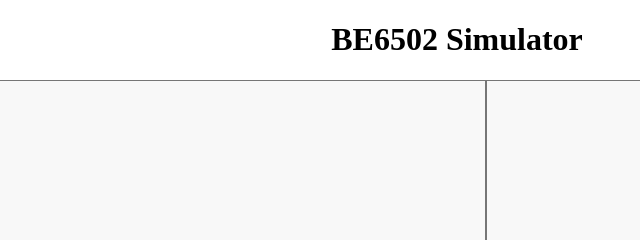
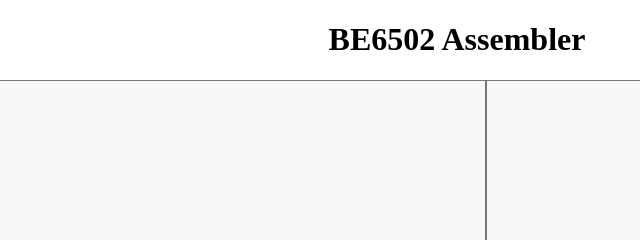
Before and after one commit to ncatelli/bes, a website built with webpack: page www/index.html in a window 1280 px wide. Shown: the top 240 px of the page, 183-823 px from the left. Built offline with nearby package versions, Linux system fonts and the light colour scheme.

Commit message:
Simulator -> Assembler

```diff
--- a/www/index.html
+++ b/www/index.html
@@ -3,12 +3,12 @@
 
 <head>
   <meta charset="utf-8">
-  <title>BE6502 Simulator</title>
+  <title>BE6502 Assembler</title>
   <link rel="stylesheet" type="text/css" href="style.css">
 </head>
 
 <body>
-  <h1>BE6502 Simulator</h1>
+  <h1>BE6502 Assembler</h1>
   <noscript>This page contains webassembly and javascript content, please enable javascript in your browser.</noscript>
   <div class="row">
     <div class="column">
```
